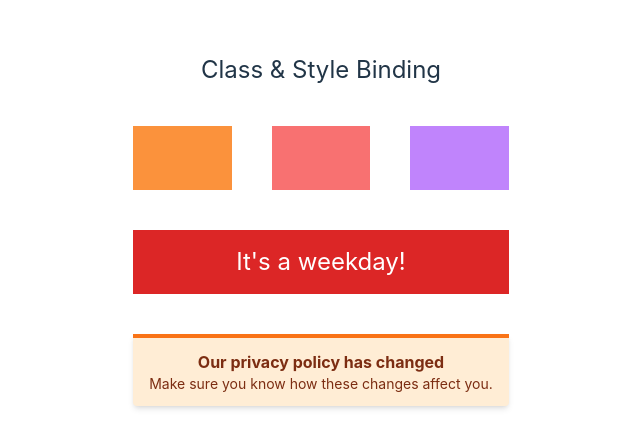
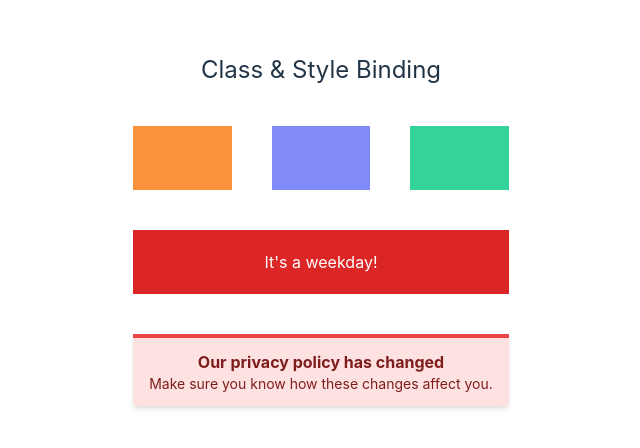
Before and after one commit to palashkumardas/vue-logic, a Vue app: page / in a window 1280 px wide. Shown: the part 190-638 px from the top of the page, without its empty margins (319-959 px from the left). Built offline with nearby package versions, Linux system fonts and the light colour scheme.

Commit message:
style binding

```diff
--- a/src/App.vue
+++ b/src/App.vue
@@ -1,10 +1,10 @@
 
 <script setup>
-import classBinding from './components/classBinding.vue';
+import styleBinding from './components/styleBinding.vue';
 </script>
 
 <template>
-<classBinding></classBinding>
+<styleBinding></styleBinding>
 </template>
 
 <style scoped>
--- a/src/components/styleBinding.vue
+++ b/src/components/styleBinding.vue
@@ -1,22 +1,41 @@
 <script setup>
+    const bgOrange = 'background-color: rgba(251, 146, 60, 1)'
+    const bgIndigo = 'background-color: rgba(129, 140, 248, 1)'
+    const bgGreen = 'background-color: rgba(52, 211, 153, 1)'
+    const bgRed = 'background-color: rgba(220, 38, 38, 1)'
+    const bgDarkGreen = 'background-color: rgba(5, 150, 105, 1)'
+    const colors = {
+    borderColor: 'rgba(20, 184, 166, 1)', //rgba(239, 68, 68,1)
+    // 'border-color': 'rgba(20, 184, 166, 1)', //rgba(239, 68, 68,1)
+    color: 'rgba(19, 78, 74, 1)', //rgba(127, 29, 29,1)
+    backgroundColor: 'rgba(204, 251, 241, 1)' //rgba(254, 226, 226,1)
+    }
+    const weekday = true
 
+    const messageType = 'error'
+
+        if('error'==messageType){
+        colors.borderColor='rgba(239, 68, 68,1)'
+        colors.backgroundColor = 'rgba(254, 226, 226,1)'
+        colors.color = 'rgba(127, 29, 29,1)'
+    }
 </script>
 
 <template>
-   <section class="container mx-auto">
+    <section class="container mx-auto">
         <h1 class="text-center text-2xl py-10">Class & Style Binding</h1>
         <section class="flex space-x-10">
-            <div class="w-1/3  h-16" :class="bgOrange"></div>
-            <div class="w-1/3  h-16" :class="bgIndigo"></div>
-            <div class="w-1/3  h-16" :class="bgGreen"></div>
+            <div class="w-1/3  h-16" :style="bgOrange"></div>
+            <div class="w-1/3  h-16" :style="bgIndigo"></div>
+            <div class="w-1/3  h-16" :style="bgGreen"></div>
         </section>
-        <section class="mt-10">
-            <div class="h-16 bg-red-600 flex items-center justify-center text-white">
+     <section class="mt-10">
+            <div class="h-16 flex items-center justify-center text-white" :style="weekday? bgRed: bgDarkGreen">
                 It's a weekday!
             </div>
         </section>
-        <section class="mt-10 hidden">
-            <div class="bg-teal-100 border-t-4 border-teal-500 rounded-b text-teal-900 px-4 py-3 shadow-md" role="alert">
+      <section class="mt-10">
+            <div class=" border-t-4  rounded-b  px-4 py-3 shadow-md" :style="colors">
                 <p class="font-bold">Our privacy policy has changed</p>
                 <p class="text-sm">Make sure you know how these changes affect you.</p>
             </div>
@@ -24,6 +43,7 @@
     </section>
 </template>
 
-<style  scoped>
+
+<style scoped>
 
 </style>
```
